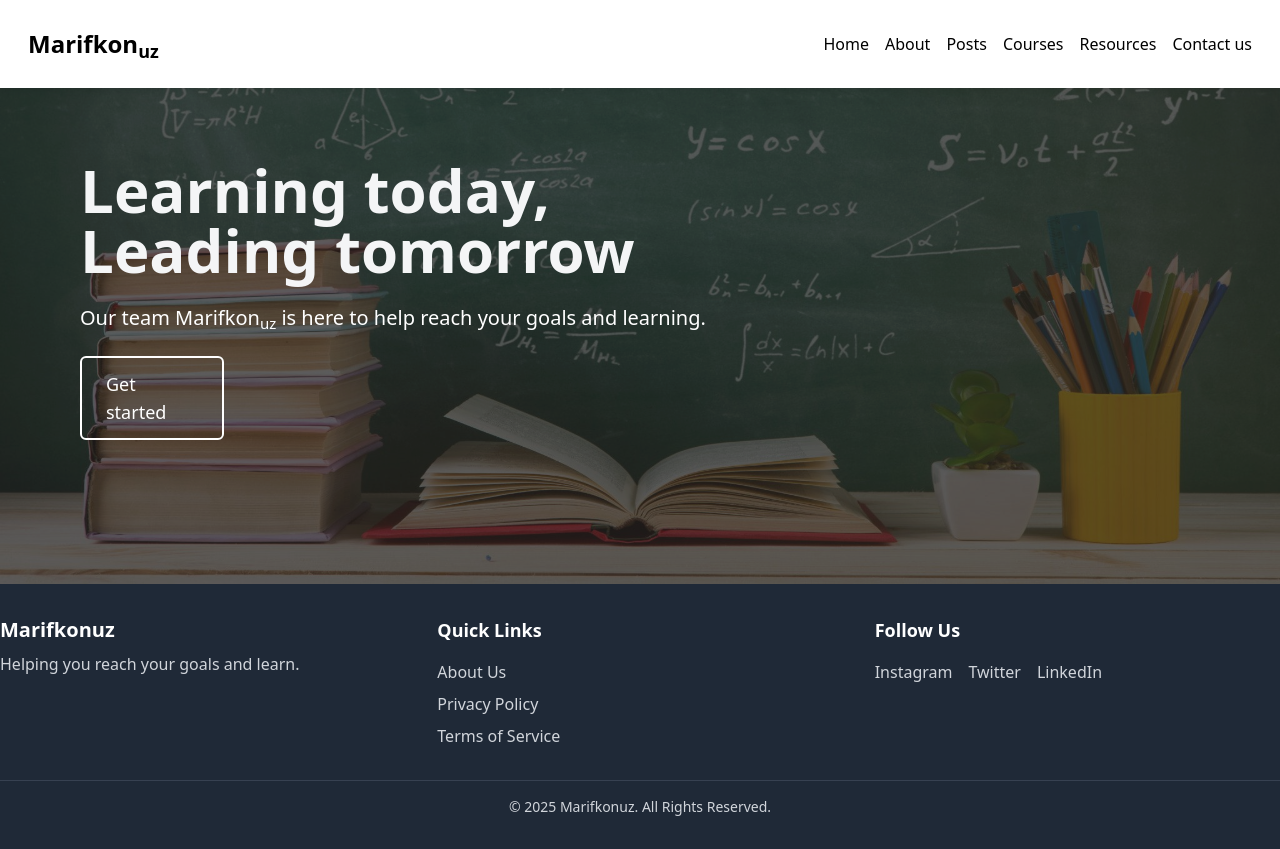
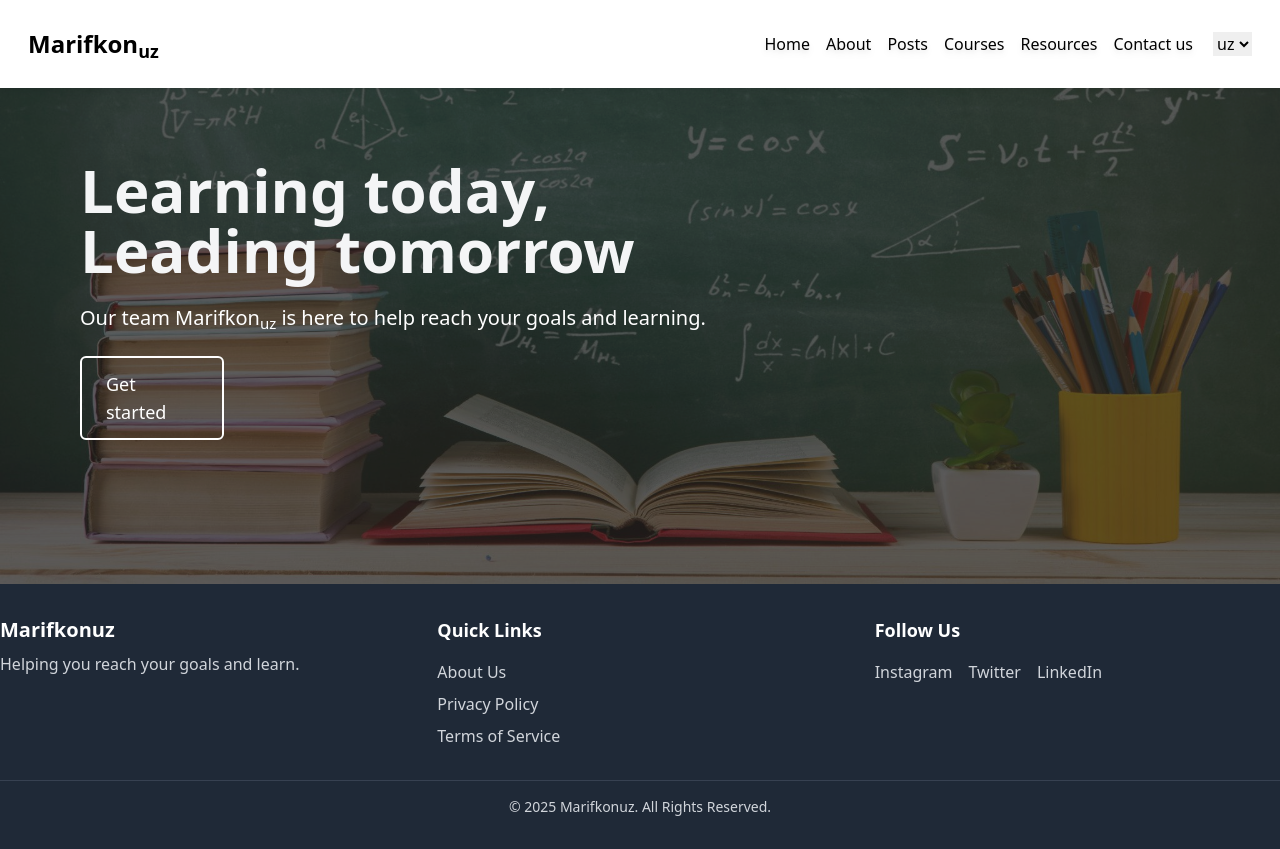
Before and after one commit to CyberHacker2011/marifkonuz, a Next.js app: page / in a window 1280 px wide. Built offline with nearby package versions, Linux system fonts and the light colour scheme.

Commit message:
Third commit

```diff
--- a/app/(components)/header.tsx
+++ b/app/(components)/header.tsx
@@ -8,13 +8,13 @@ const Header = () => {
   const toggleMenu = () => {
     setIsMenuOpen(!isMenuOpen);
   };
-
   return (
     <>
       <header className="flex justify-between items-center p-7 shadow-md bg-white">
         {/* Logo */}
         <p className="text-2xl font-bold select-none">Marifkon<sub>uz</sub></p>
 
+        <div className='flex space-x-5 items-center'>
           {/* Hamburger Menu for Mobile */}
           <button
             className="block md:hidden text-2xl"
@@ -26,7 +26,7 @@ const Header = () => {
 
           {/* Navbar Links */}
           <ul
-          className={`absolute md:static top-16 left-0 w-full md:w-auto md:flex space-y-4 md:space-y-0 md:space-x-4 bg-white md:bg-transparent shadow-md md:shadow-none p-4 md:p-0 transition-all duration-300 ${
+            className={`z-50 absolute md:static top-20 -left-5 w-full md:w-auto md:flex space-y-4 md:space-y-0 md:space-x-4 bg-white md:bg-transparent drop-shadow-md shadow-md md:shadow-none p-4 md:p-0 transition-all duration-300 bg-opacity-80 ${
               isMenuOpen ? 'block' : 'hidden'
             }`}
           >
@@ -61,6 +61,12 @@ const Header = () => {
               </Link>
             </li>
           </ul>
+          <select className='absolute right-16 inline-block md:static ring-0 outline-none'>
+            <option>uz</option>
+            <option>en</option>
+            <option>ru</option>
+          </select>
+        </div>
       </header>
     </>
   );
--- a/app/page.tsx
+++ b/app/page.tsx
@@ -1,5 +1,5 @@
 import React from 'react'
-import Image from 'next/image'
+import Image from 'next/legacy/image'
 import Button from './(components)/button'
 const HomePage = function () {
   return (
@@ -8,8 +8,8 @@ const HomePage = function () {
         <Image
           src={'/education.jpg'}
           alt='Image of education for Marifkonuz'
-          loading={'lazy'}
           layout='fill'
+          priority={true}
         />
         <div className='absolute w-full h-full bg-black opacity-70'></div>\
         <div className='absolute flex flex-col gap-y-6 w-full h-full px-20 py-12'>
@@ -18,9 +18,9 @@ const HomePage = function () {
             Leading tomorrow
           </h1>
           <p className='text-xl font-light text-white'>
-            Our team Marifkon<sub>uz</sub> is here to help reach your goals and learning.
+            Our team <b>Marifkon<sub>uz</sub></b> is here to help reach your goals and learning.
           </p>
-          <Button href='/login' version='link' size="lg" color='transparent' className='inline-block border-2 border-white rounded-3xl '>Get started</Button>
+          <Button href='/login' version='link' size="lg" color='transparent' className='inline-block border-2 border-white rounded-2xl '>Get started</Button>
         </div>
       </div>
 
```
Lines whose indentation alone changed are shown as unchanged.
